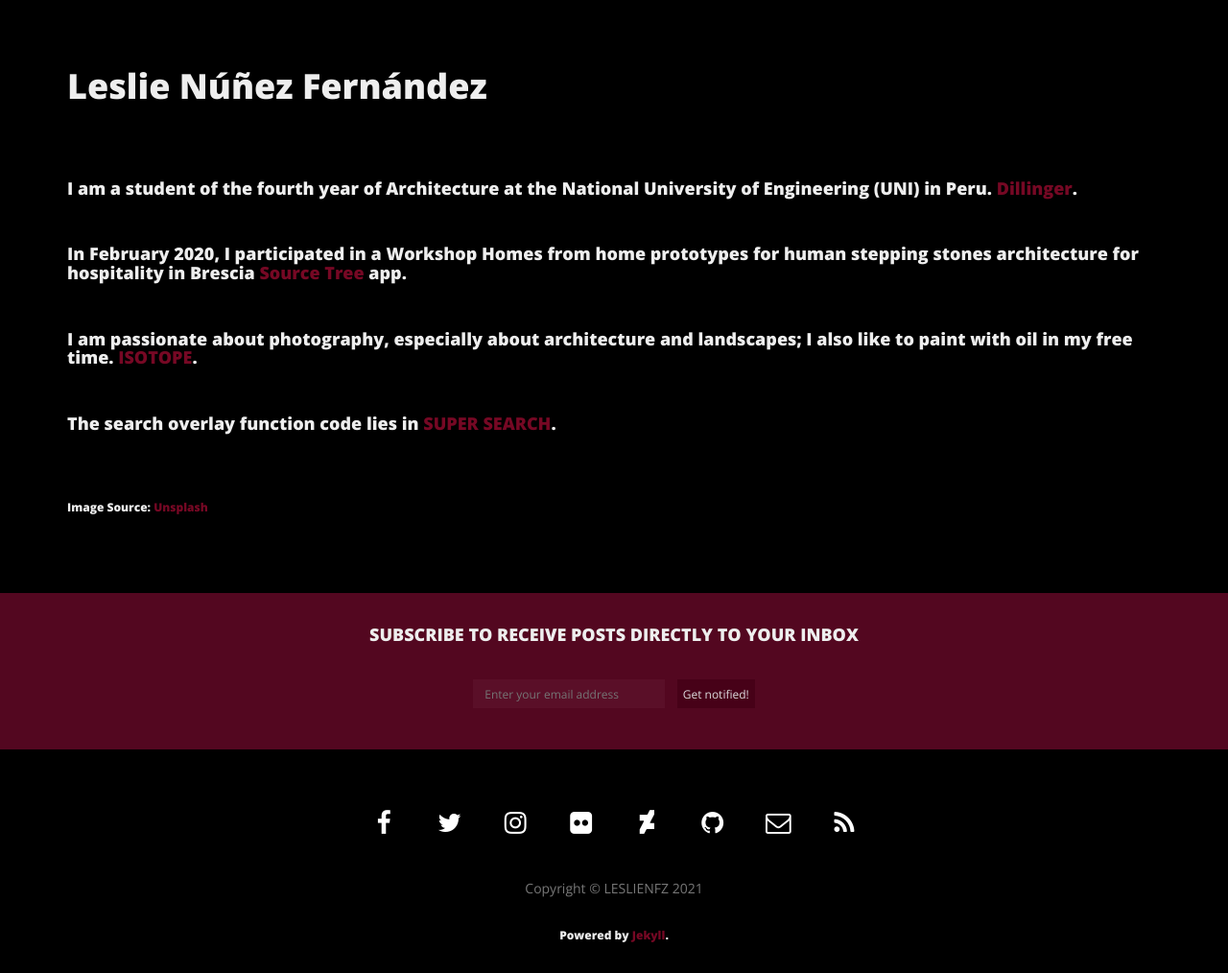
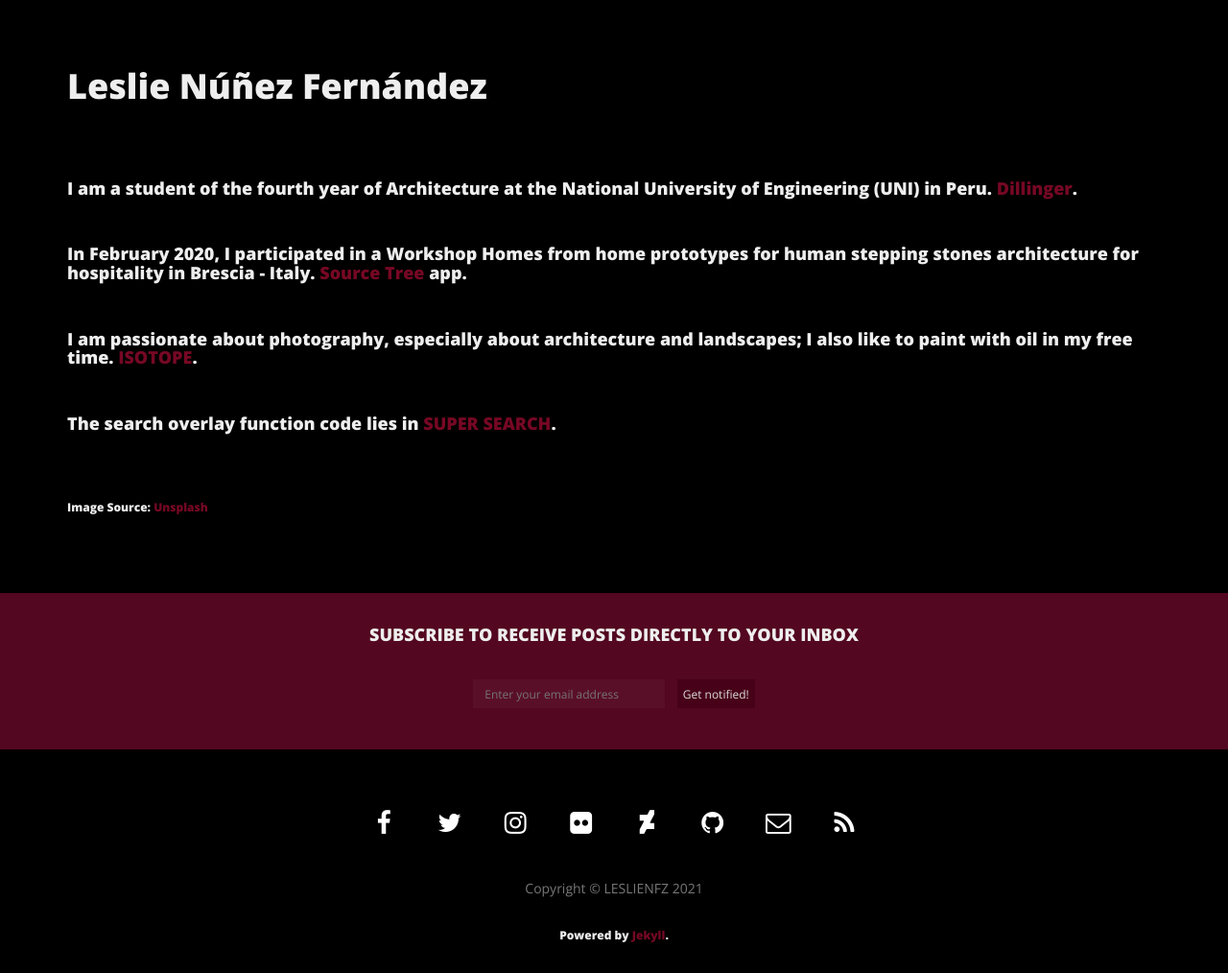
Before and after one commit to leslienfz/leslienfz.github.io, a Jekyll site: the page built from about/index.html, in a window 1280 px wide. Shown: the part 448-1462 px from the top of the page at 96% size. Built offline with Jekyll 4.4.1, drawn with Linux system fonts in a browser that asks for light colours; nearby versions of some CDN libraries.

Commit message:
Update index.html

```diff
--- a/about/index.html
+++ b/about/index.html
@@ -11,7 +11,7 @@
 <br>
 <h4>I am a student of the fourth year of Architecture at the National University of Engineering (UNI) in Peru. <a href="http://dillinger.io/">Dillinger</a>.</h4>
 <br>
-<h4>In February 2020, I participated in a Workshop Homes from home prototypes for human stepping stones architecture for hospitality in Brescia  <a href="https://www.sourcetreeapp.com/">Source Tree</a> app.</h4>
+<h4>In February 2020, I participated in a Workshop Homes from home prototypes for human stepping stones architecture for hospitality in Brescia - Italy.  <a href="https://www.sourcetreeapp.com/">Source Tree</a> app.</h4>
 <br>
 <h4>I am passionate about photography, especially about architecture and landscapes; I also like to paint with oil in my free time. <a href="https://github.com/metafizzy/isotope">ISOTOPE</a>.</h4>
 <br>
```
